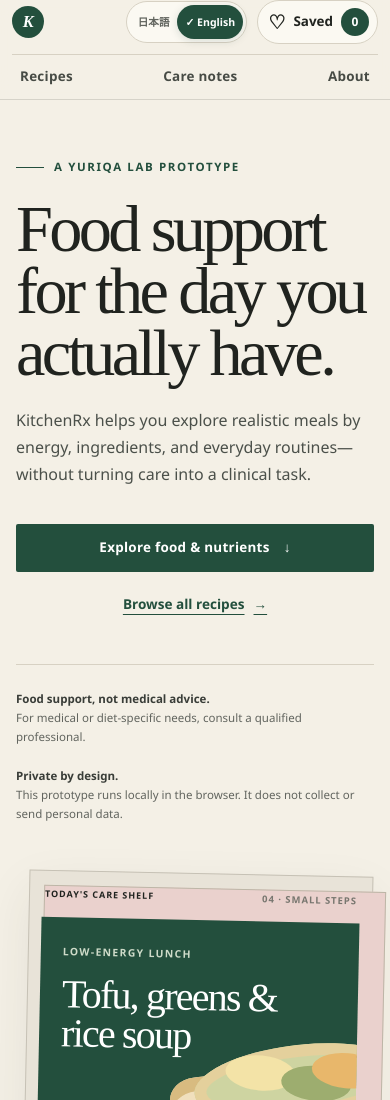
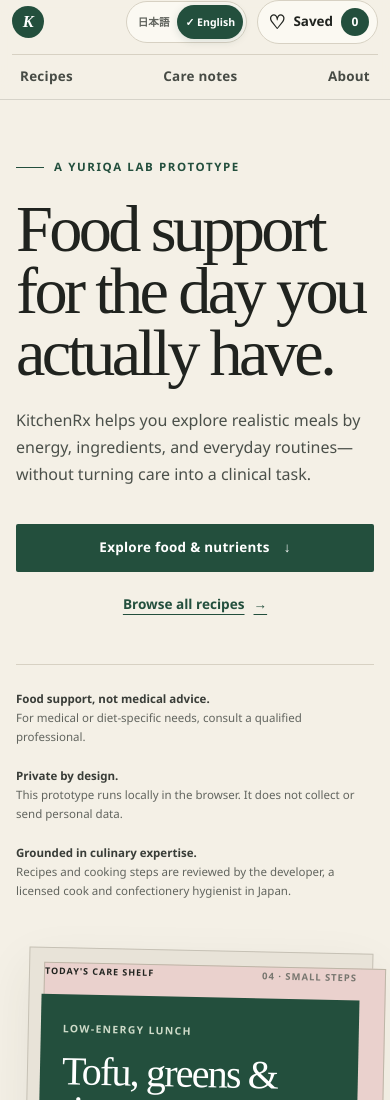
Before and after one commit to yuriqa-lab/kitchenrx, a Next.js app: page / in a window 390 px wide. Shown: the top 1100 px of the page. Built offline with nearby package versions, Linux system fonts and the light colour scheme.

Commit message:
feat(build-week): add culinary credential trust signal

```diff
--- a/app/components/KitchenRxApp.tsx
+++ b/app/components/KitchenRxApp.tsx
@@ -238,6 +238,7 @@ export function KitchenRxApp() {
             <div className="hero-notices" aria-label={copy.hero.noticesLabel}>
               <p><strong>{copy.hero.disclaimerTitle}</strong> {copy.hero.disclaimerText}</p>
               <p><strong>{copy.hero.privacyTitle}</strong> {copy.hero.privacyText}</p>
+              <p className="credential-notice"><strong><SegmentedText text={copy.hero.credentialTitle} segments={copy.hero.credentialTitleSegments} /></strong>{" "}<SegmentedText text={copy.hero.credentialText} segments={copy.hero.credentialTextSegments} /></p>
             </div>
           </div>
           <div className="hero-board" aria-label={copy.hero.boardLabel}>
--- a/app/globals.css
+++ b/app/globals.css
@@ -305,7 +305,7 @@ button { color: inherit; }
   margin-top: 38px;
   padding-top: 24px;
   display: grid;
-  grid-template-columns: 1fr 1fr;
+  grid-template-columns: repeat(3, minmax(0, 1fr));
   gap: 20px;
   border-top: 1px solid var(--line);
 }
@@ -518,7 +518,7 @@ button { color: inherit; }
 .notes-grid { margin-top: 66px; display: grid; grid-template-columns: repeat(4, 1fr); border-top: 1px solid var(--line); border-bottom: 1px solid var(--line); }
 .notes-grid article { min-height: 280px; padding: 28px 26px; border-right: 1px solid var(--line); }
 .notes-grid article:last-child { border-right: 0; }
-.notes-grid span { color: var(--pink); font-family: var(--serif); font-size: .82rem; font-style: italic; }
+.notes-grid article > span { color: var(--pink); font-family: var(--serif); font-size: .82rem; font-style: italic; }
 .notes-grid h3 { margin: 76px 0 14px; font-family: var(--serif); font-size: 1.4rem; font-weight: 600; line-height: 1.2; }
 .notes-grid p { margin: 0; color: var(--muted); font-size: .8rem; line-height: 1.7; }
 
@@ -576,6 +576,8 @@ button { color: inherit; }
 
 @media (max-width: 1080px) {
   .hero { grid-template-columns: 1fr minmax(370px, .75fr); gap: 52px; }
+  .hero-notices { grid-template-columns: 1fr 1fr; }
+  .credential-notice { grid-column: 1 / -1; }
   .recipe-grid { grid-template-columns: repeat(2, minmax(0, 1fr)); }
   .notes-grid { grid-template-columns: repeat(2, 1fr); }
   .notes-grid article:nth-child(2) { border-right: 0; }
@@ -638,6 +640,7 @@ button { color: inherit; }
   .hero-actions .button { width: 100%; }
   .text-link { justify-content: center; }
   .hero-notices { grid-template-columns: 1fr; }
+  .credential-notice { grid-column: auto; }
   .hero-board { padding: 12px; }
   .board-heading { font-size: .56rem; }
   .board-card-main { min-height: 330px; padding: 26px 22px; }
--- a/app/i18n/translations.ts
+++ b/app/i18n/translations.ts
@@ -19,6 +19,10 @@ interface UiCopy {
     disclaimerText: string;
     privacyTitle: string;
     privacyText: string;
+    credentialTitle: string;
+    credentialTitleSegments?: string[];
+    credentialText: string;
+    credentialTextSegments?: string[];
     boardLabel: string;
     boardHeading: string;
     boardDate: string;
@@ -140,6 +144,8 @@ const en: UiCopy = {
     disclaimerText: "For medical or diet-specific needs, consult a qualified professional.",
     privacyTitle: "Private by design.",
     privacyText: "This prototype runs locally in the browser. It does not collect or send personal data.",
+    credentialTitle: "Grounded in culinary expertise.",
+    credentialText: "Recipes and cooking steps are reviewed by the developer, a licensed cook and confectionery hygienist in Japan.",
     boardLabel: "A sample of KitchenRx meal contexts",
     boardHeading: "Today's care shelf",
     boardDate: "04 · SMALL STEPS",
@@ -270,6 +276,10 @@ const ja: UiCopy = {
     disclaimerText: "医療上または個別の食事制限に関する相談は、資格を持つ専門家へご相談ください。",
     privacyTitle: "プライバシーを前提に。",
     privacyText: "このプロトタイプはブラウザ内で動作し、個人データを収集・送信しません。",
+    credentialTitle: "食の専門性を土台に。",
+    credentialTitleSegments: ["食の専門性を", "土台に。"],
+    credentialText: "調理師・製菓衛生師の資格を持つ開発者が、レシピ設計と調理工程を確認しています。",
+    credentialTextSegments: ["調理師・製菓衛生師の", "資格を持つ開発者が、", "レシピ設計と調理工程を", "確認しています。"],
     boardLabel: "KitchenRxの食事場面の例",
     boardHeading: "本日のケア棚",
     boardDate: "04 · 小さな一歩",
```
Also changed, not shown: 2 other files (tests, documents, lock files or other folders).
